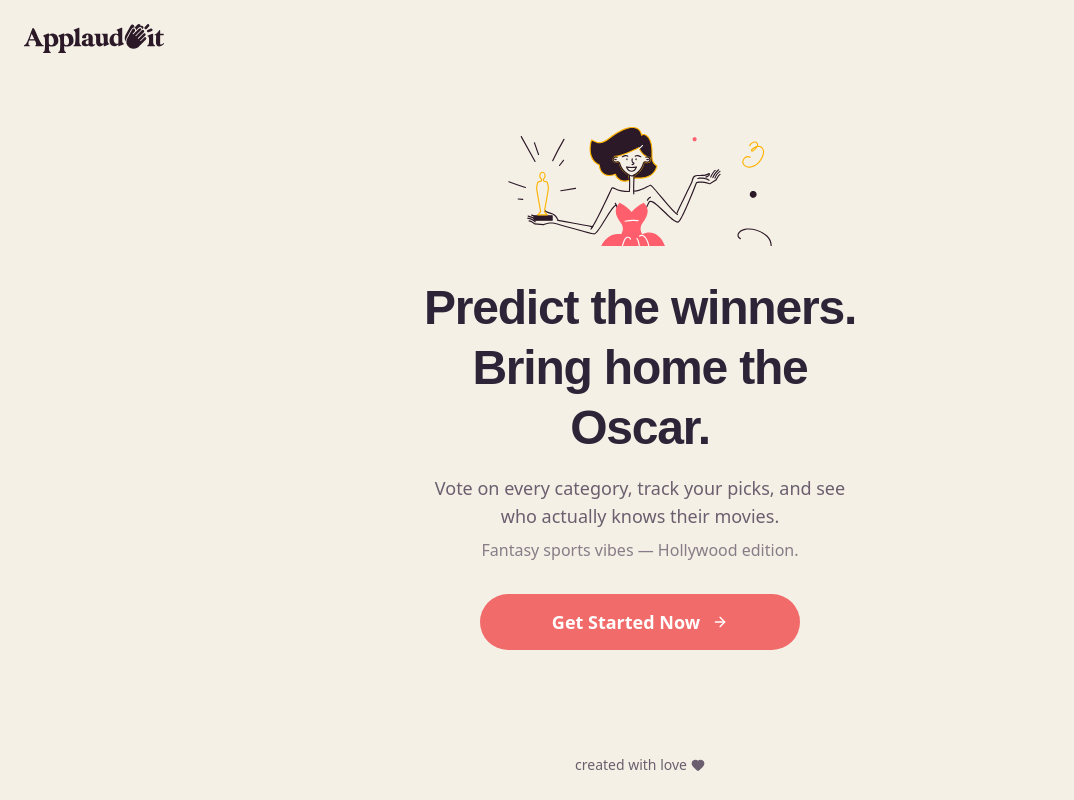
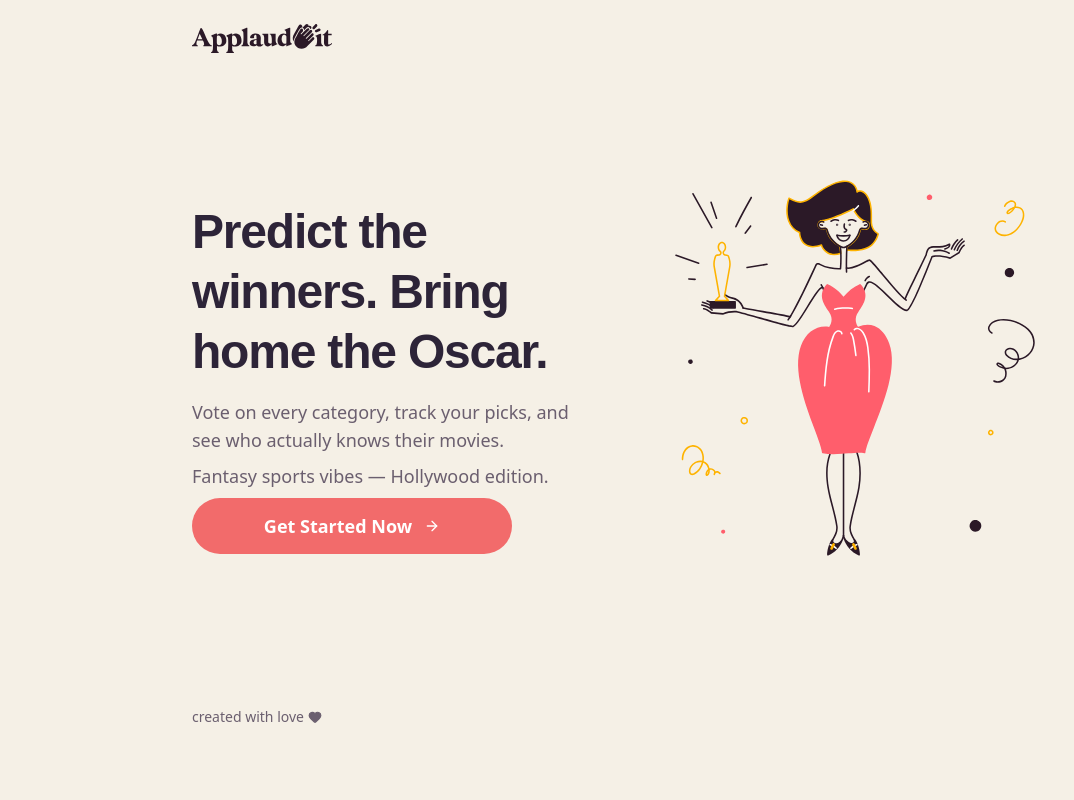
Before and after one commit to sunitajennings/applaudit, a Next.js app: page / in a window 1280 px wide. Shown: the whole page, without its empty margins (0-1074 px from the left). Built offline with nearby package versions, Linux system fonts and the light colour scheme; a web font is replaced by a local one.

Commit message:
Adjustments to layout and image sizing on the hero page. Added full size image for large screens.

```diff
--- a/src/app/page.tsx
+++ b/src/app/page.tsx
@@ -9,8 +9,10 @@ import { ThemedImage } from "@/components/shared/ThemedImage";
 export default function LandingPage() {
   return (
     <div className="min-h-screen bg-background flex flex-col">
+      <PageTransition className="flex-1 flex flex-col px-6 pb-12">
+        <div className="max-w-4xl w-full mx-auto flex-1 flex flex-col">
           {/* Header */}
-      <header className="p-6">
+          <header className="py-6">
             <ThemedImage
               lightSrc="/images/logos/logo.svg"
               darkSrc="/images/logos/logo_dark.svg"
@@ -22,10 +24,9 @@ export default function LandingPage() {
           </header>
 
           {/* Main Content */}
-      <PageTransition className="flex-1 flex flex-col items-center justify-center px-6 pb-12">
-        <main className="max-w-md w-full flex flex-col items-center text-center">
-          {/* Hero Illustration */}
-          <div className="mb-8">
+          <main className="flex-1 flex flex-col md:flex-row md:items-center md:justify-center md:gap-12">
+            {/* Hero Illustration - Mobile */}
+            <div className="w-full lg:hidden mb-8 order-1 md:order-2">
               <ThemedImage
                 lightSrc="/images/illustrations/herowinner.svg"
                 darkSrc="/images/illustrations/herowinner_dark.svg"
@@ -33,9 +34,12 @@ export default function LandingPage() {
                 width={280}
                 height={280}
                 priority
+                className="w-full h-auto"
               />
             </div>
 
+            {/* Text Content */}
+            <div className="flex-[0.45] flex flex-col items-left text-left mb-8 md:mb-0 order-2 md:order-1">
               {/* Headline */}
               <h1 className="font-display text-4xl md:text-5xl font-bold leading-tight tracking-tight text-foreground mb-4">
                 Predict the winners. Bring home the Oscar.
@@ -48,7 +52,7 @@ export default function LandingPage() {
               </p>
 
               {/* Secondary text */}
-          <p className="text-base text-muted-foreground/80 mb-8">
+              <p className="text-lg text-muted-foreground mb-2">
                 Fantasy sports vibes — Hollywood edition.
               </p>
 
@@ -59,15 +63,30 @@ export default function LandingPage() {
                   <ArrowRight className="h-5 w-5 ml-1" />
                 </Link>
               </Button>
+            </div>
+
+            {/* Hero Illustration - Large screens (full image) */}
+            <div className="hidden lg:flex flex-[0.55] h-full items-center justify-center order-2">
+              <ThemedImage
+                lightSrc="/images/illustrations/herowinner_full.svg"
+                darkSrc="/images/illustrations/herowinner_full_dark.svg"
+                alt="Woman holding Oscar trophy"
+                width={600}
+                height={600}
+                priority
+                className="h-full w-auto object-contain"
+              />
+            </div>
           </main>
-      </PageTransition>
 
           {/* Footer */}
-      <footer className="p-6 text-center">
+          <footer className="py-6 text-left">
             <p className="text-sm text-muted-foreground inline-flex items-center gap-1">
               created with love <Heart className="h-3.5 w-3.5 fill-current" />
             </p>
           </footer>
         </div>
+      </PageTransition>
+    </div>
   );
 }
```
Also changed, not shown: public/images/illustrations/herowinner_full.svg (added), public/images/illustrations/herowinner_full__dark.svg (added). Lines whose indentation alone changed are shown as unchanged.
